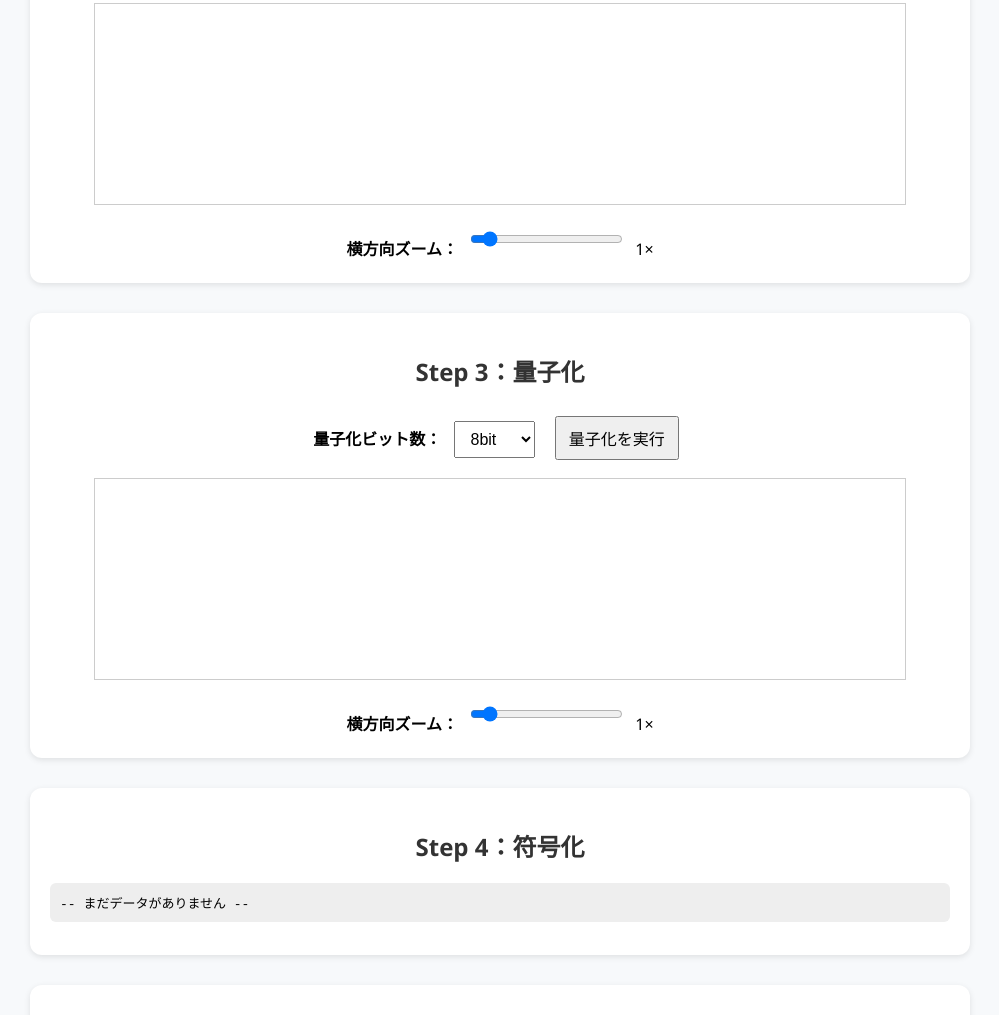
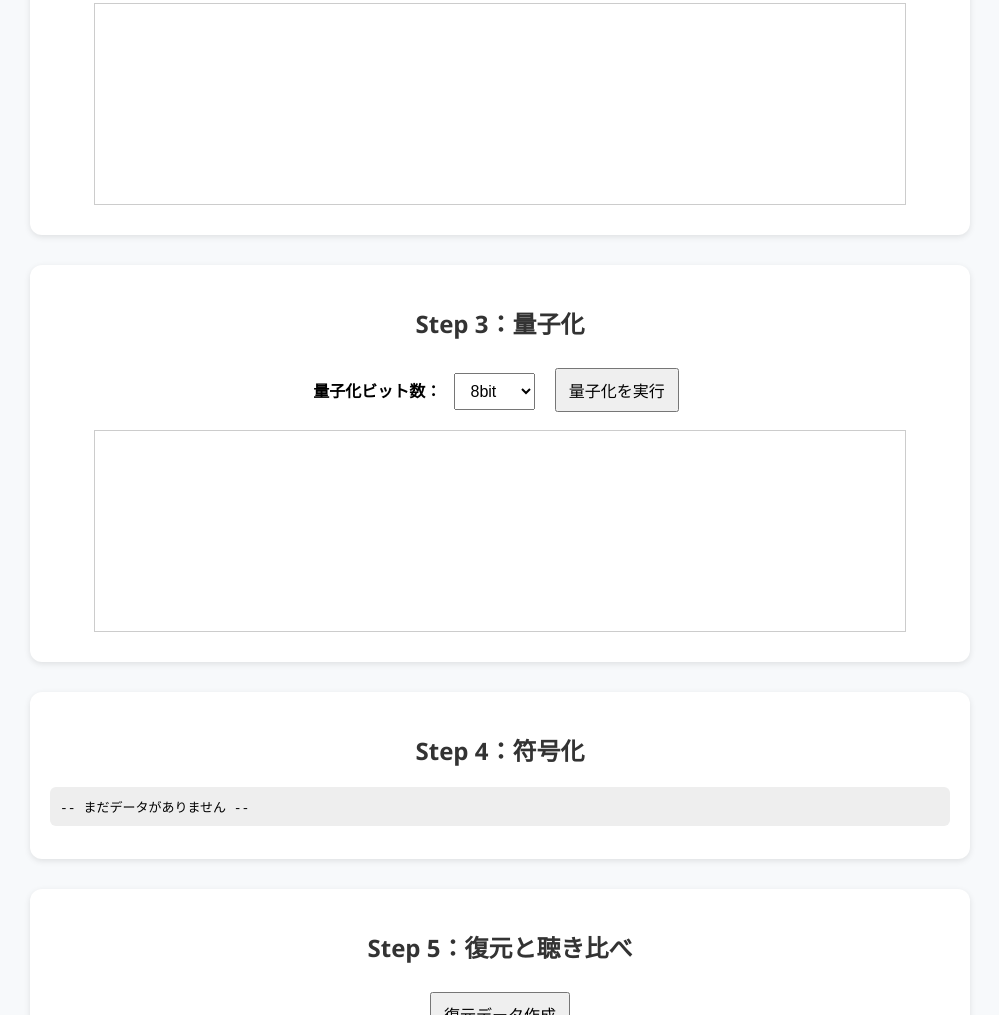
Before and after one commit to tefutefu-nameko/ad, a plain HTML site: page index.html in a window 1280 px wide. Shown: the part 866-1881 px from the top of the page, without its empty margins (140-1139 px from the left). Drawn offline with Linux system fonts and the light colour scheme.

Commit message:
Update index.html
ステップ2以降のズームバーが機能していないため、削除

```diff
--- a/index.html
+++ b/index.html
@@ -48,11 +48,6 @@
   <button id="sampleBtn">標本化を実行</button><br>
   <canvas id="sampleCanvas" width="1200" height="200"></canvas>
   <!-- zoom control kept centralized (same slider) -->
-   <div>
-    <label>横方向ズーム：</label>
-    <input type="range" id="zoomSlider" min="1" max="100" step="1" value="1">
-    <span id="zoomVal">1×</span>
-  </div>
 </div>
 
 <!-- Step 3 -->
@@ -67,11 +62,6 @@
   </select>
   <button id="quantizeBtn">量子化を実行</button><br>
   <canvas id="quantCanvas" width="1200" height="200"></canvas>
-  <div>
-    <label>横方向ズーム：</label>
-    <input type="range" id="zoomSlider" min="1" max="100" step="1" value="1">
-    <span id="zoomVal">1×</span>
-  </div>
 </div>
 
 <!-- Step 4 -->
```
